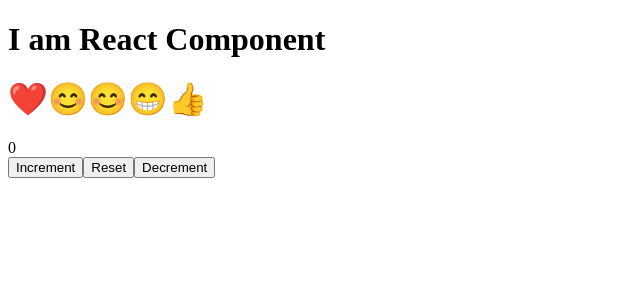
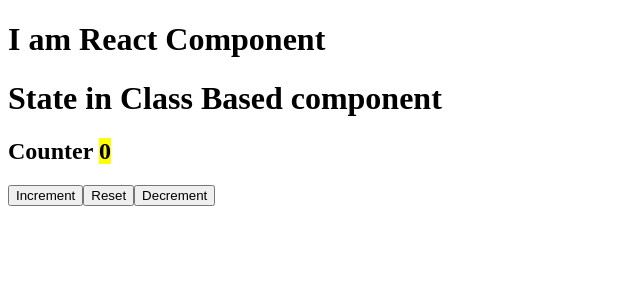
Before and after one commit to aloksingh72/React.js, a React (Create React App) app in the folder myapp/: page / in a window 1280 px wide. Shown: the top 300 px of the page, without its empty margins (0-640 px from the left). Built offline with nearby package versions, Linux system fonts and the light colour scheme.

Commit message:
react updated

```diff
--- a/myapp/src/App.jsx
+++ b/myapp/src/App.jsx
@@ -1,6 +1,7 @@
 
 import Navbar from "./Components/Navbar";
 import NavbarCBC from "./Components/NavbarCBC";
+import StateInCBC from "./states/cbc/StatesInCBC";
 import Counter from "./states/fbc/Counter";
 import States from "./states/fbc/States";
 const App =() =>{
@@ -10,7 +11,8 @@
             {/* <NavbarCBC/> */}
             <h1>I am React Component</h1>
             {/* <States/> */}
-            <Counter/>
+            {/* <Counter/> */}
+            <StateInCBC/>
         </div>
     );
 };
--- /dev/null
+++ b/myapp/src/states/cbc/StatesInCBC.jsx
@@ -0,0 +1,38 @@
+import { Component } from "react";
+
+ // --->Structure of class based component CBC
+
+ class StateInCBC  extends Component{
+    state = {count:0};//intitalizing the sate
+
+
+    //note -> this. keyword (avaiable) or works with arrow functions
+    increment=()=>{
+        console.log("updateState");
+        this.setState({count:this.state.count +1});
+    }
+    decrement =()=>{
+        if(this.state.count >0){
+
+            this.setState({count:this.state.count-1});
+        }
+    }
+    reset = ()=>{
+        this.setState({count:this.state.count =0});
+    }
+    //render method is used in calss based component
+    render(){
+        console.log(this);
+        return (
+            <div>
+                <h1>State in Class Based component</h1>
+                <h2>Counter <mark>{this.state.count}</mark></h2>
+
+                <button onClick={this.increment}> Increment</button>
+                <button onClick={this.reset}>Reset</button>
+                <button onClick={this.decrement}>Decrement</button>
+            </div>
+        );
+     };
+ }
+ export default StateInCBC
--- a/myapp/src/states/fbc/Counter.jsx
+++ b/myapp/src/states/fbc/Counter.jsx
@@ -20,7 +20,7 @@
         <div>
             <h1>❤️😊😊😁👍</h1>
             <div>{count}</div>
-            <button onClick={incrementHandler}>Increment</button>
+            <button onClick={incrementHandler}  >Increment</button>
             <button onClick={resetHandler}>Reset</button>
             <button onClick={decrementHandler}>Decrement</button>
 
```
